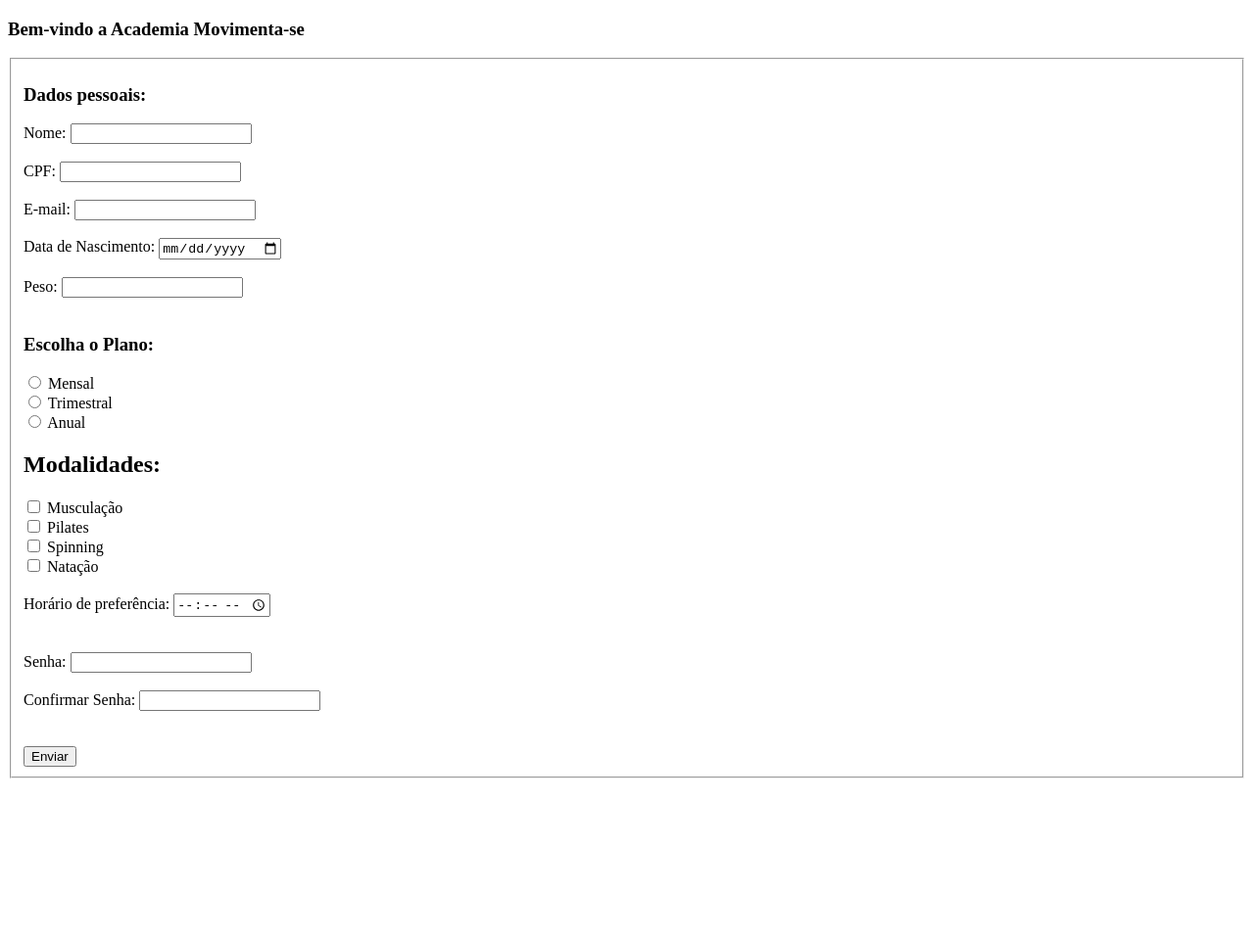
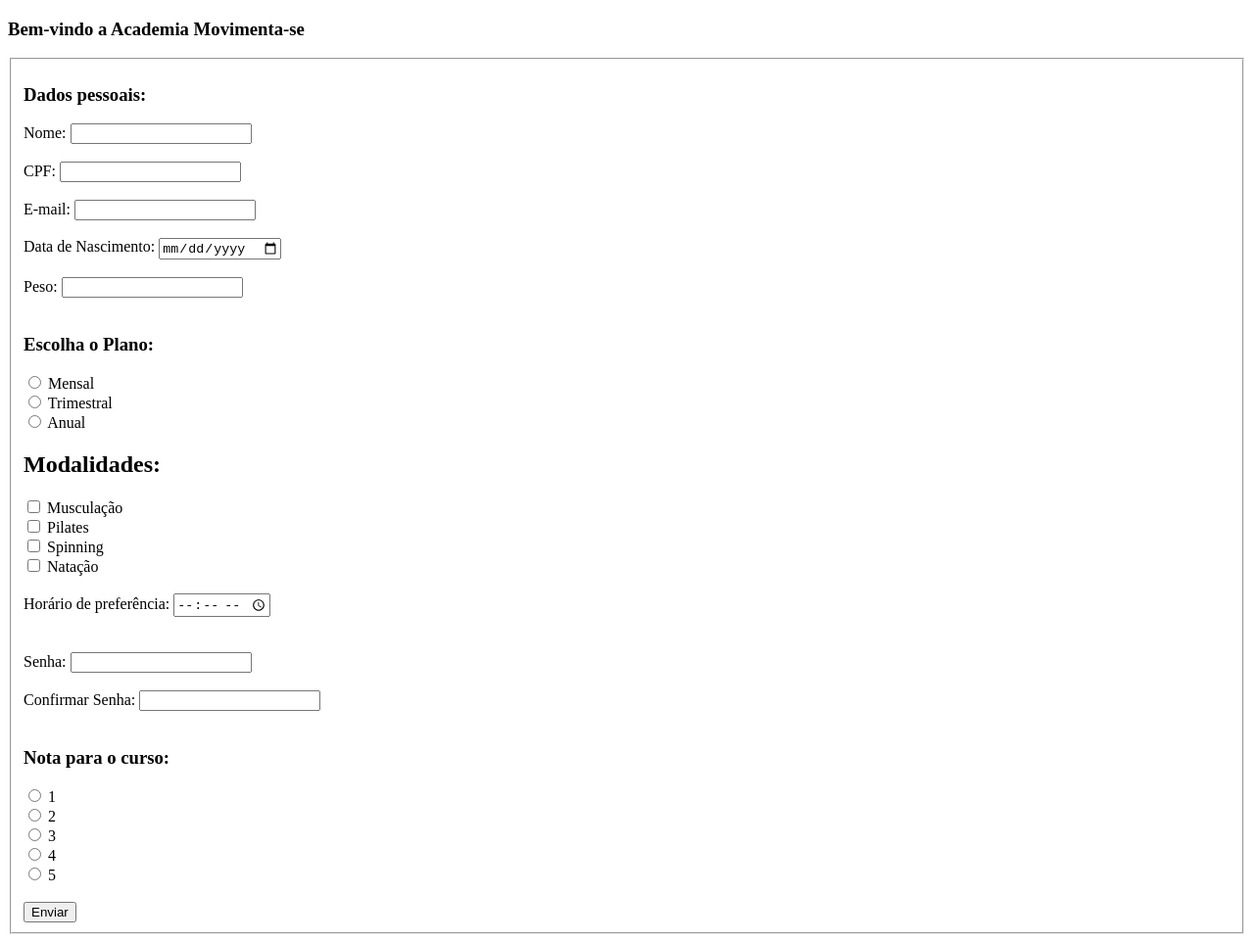
Before and after one commit to LuizFelipe-png/meu-portfolio, a plain HTML site: page PortfólioSenai/PortfólioSenai/academia/index.html in a window 1280 px wide. Shown: the whole page at 98% size. Before the commit the page ends 803 px from the top, so only its background shows below. Drawn offline with Linux system fonts and the light colour scheme.

Commit message:
feat: html finalizado

```diff
--- a/PortfólioSenai/PortfólioSenai/academia/index.html
+++ b/PortfólioSenai/PortfólioSenai/academia/index.html
@@ -76,7 +76,28 @@
 
                     <label for="confirmarSenha">Confirmar Senha:</label>
                     <input type="password" id="confirmarSenha" name="confirmarSenha" value="" required minlength="8">
-                    <br><br><br>
+                    <br><br>
+
+                    <h3>Nota para o curso:</h3>
+                    <input type="radio" id="avaliacao" name="avaliacao" value="avaliacao" required>
+                    <label for="avaliacao">1</label>
+                    <br>
+
+                    <input type="radio" id="avaliacao" name="avaliacao" value="avaliacao" required>
+                    <label for="avaliacao">2</label>
+                    <br>
+
+                    <input type="radio" id="avaliacao" name="avaliacao" value="avaliacao" required>
+                    <label for="avaliacao">3</label>
+                    <br>
+
+                    <input type="radio" id="avaliacao" name="avaliacao" value="avaliacao" required>
+                    <label for="avaliacao">4</label>
+                    <br>
+
+                    <input type="radio" id="avaliacao" name="avaliacao" value="avaliacao" required>
+                    <label for="avaliacao">5</label>
+                    <br><br>
 
                     <button>Enviar</button>
                 </fieldset>
```
